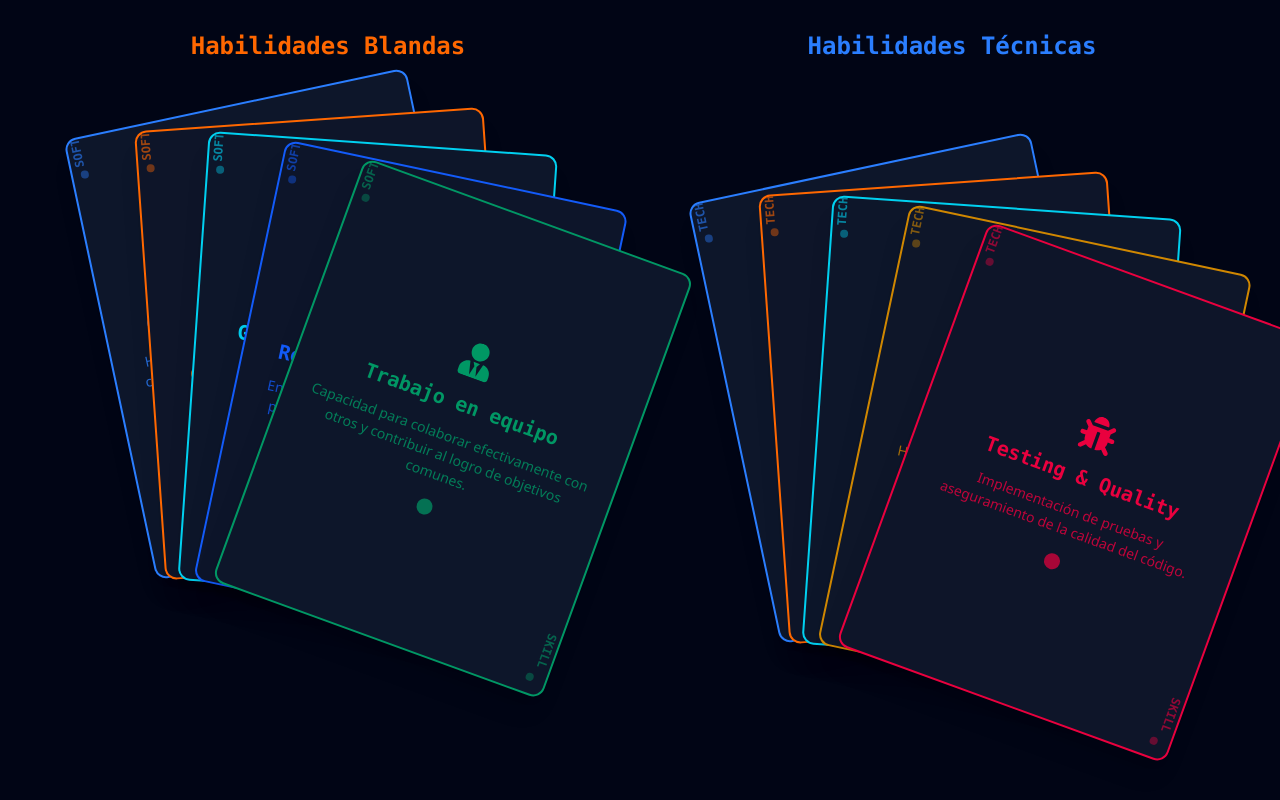
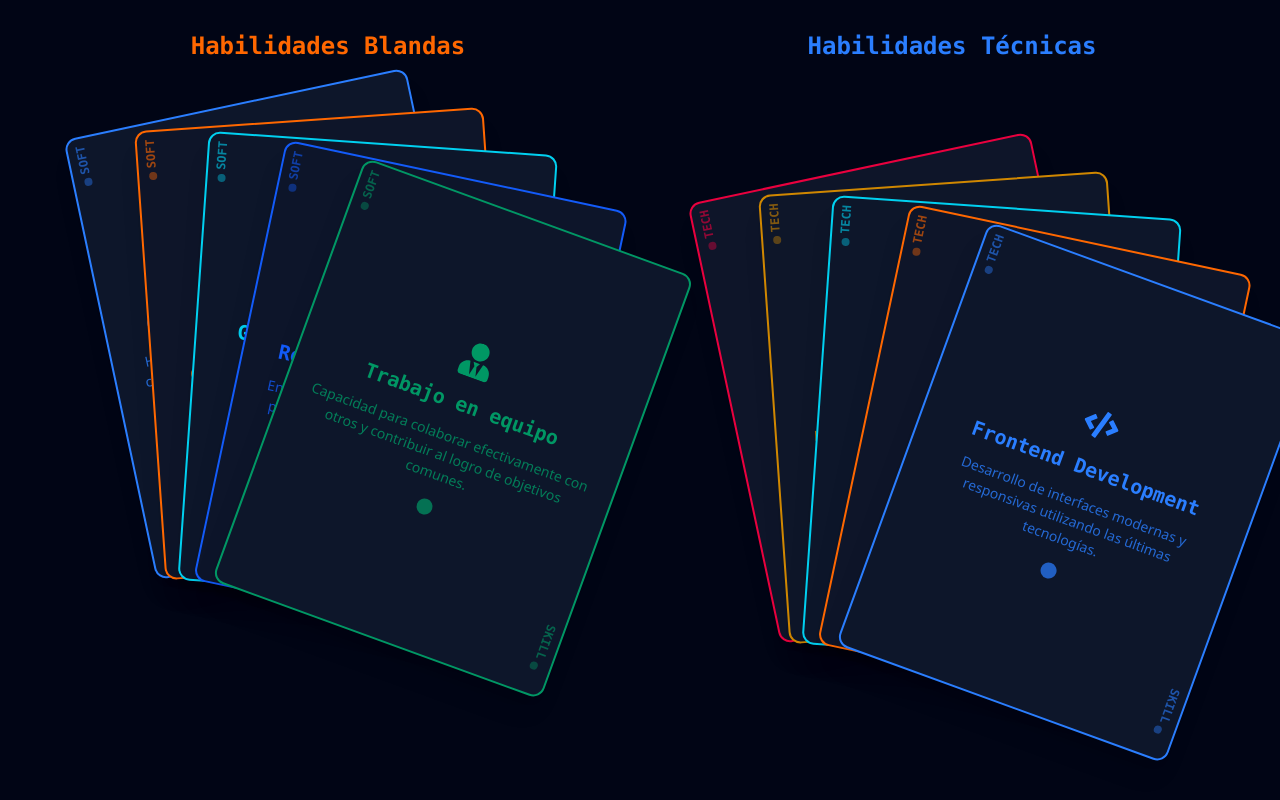
Before and after one commit to victortelles/Portafolio, a Next.js app: page /about in a window 1280 px wide. Shown: the part 2478-3278 px from the top of the page. Built offline with nearby package versions, Linux system fonts and the light colour scheme.

Commit message:
actualizacion de datos en skills

```diff
--- a/src/components/about/Skills/Skills.tsx
+++ b/src/components/about/Skills/Skills.tsx
@@ -151,14 +151,14 @@ const Skills: React.FC = () => {
                                             <div className={`absolute inset-0 ${colorClasses.bg} opacity-10`} />
 
                                             {/* Texto lateral izquierdo vertical */}
-                                            <div className="absolute left-2 top-4 transform -rotate-90 origin-left">
+                                            <div className="absolute left-3 top-6 transform -rotate-90 origin-left">
                                                 <span className={`font-mono text-xs font-bold ${colorClasses.text} opacity-60`}>
                                                     SOFT
                                                 </span>
                                             </div>
 
                                             {/* Texto lateral derecho vertical */}
-                                            <div className="absolute right-2 bottom-4 transform rotate-90 origin-right">
+                                            <div className="absolute right-3 bottom-6 transform rotate-90 origin-right">
                                                 <span className={`font-mono text-xs font-bold ${colorClasses.text} opacity-60`}>
                                                     SKILL
                                                 </span>
@@ -186,8 +186,8 @@ const Skills: React.FC = () => {
                                             </div>
 
                                             {/* Decoración de esquinas */}
-                                            <div className={`absolute top-8 left-2 w-2 h-2 rounded-full ${colorClasses.text.replace('text-', 'bg-')} opacity-40`} />
-                                            <div className={`absolute bottom-3 right-3 w-2 h-2 rounded-full ${colorClasses.text.replace('text-', 'bg-')} opacity-40`} />
+                                            <div className={`absolute top-10 left-2.5 w-2 h-2 rounded-full ${colorClasses.text.replace('text-', 'bg-')} opacity-40`} />
+                                            <div className={`absolute bottom-6 right-3 w-2 h-2 rounded-full ${colorClasses.text.replace('text-', 'bg-')} opacity-40`} />
                                         </motion.div>
                                     )
                                 })}
@@ -263,14 +263,14 @@ const Skills: React.FC = () => {
                                             <div className={`absolute inset-0 ${colorClasses.bg} opacity-10`} />
 
                                             {/* Texto lateral izquierdo vertical */}
-                                            <div className="absolute left-2 top-4 transform -rotate-90 origin-left">
+                                            <div className="absolute left-3 top-6 transform -rotate-90 origin-left">
                                                 <span className={`font-mono text-xs font-bold ${colorClasses.text} opacity-60`}>
                                                     TECH
                                                 </span>
                                             </div>
 
                                             {/* Texto lateral derecho vertical */}
-                                            <div className="absolute right-2 bottom-4 transform rotate-90 origin-right">
+                                            <div className="absolute right-3 bottom-6 transform rotate-90 origin-right">
                                                 <span className={`font-mono text-xs font-bold ${colorClasses.text} opacity-60`}>
                                                     SKILL
                                                 </span>
@@ -298,8 +298,8 @@ const Skills: React.FC = () => {
                                             </div>
 
                                             {/* Decoración de esquinas */}
-                                            <div className={`absolute top-8 left-2 w-2 h-2 rounded-full ${colorClasses.text.replace('text-', 'bg-')} opacity-40`} />
-                                            <div className={`absolute bottom-3 right-3 w-2 h-2 rounded-full ${colorClasses.text.replace('text-', 'bg-')} opacity-40`} />
+                                            <div className={`absolute top-10 left-2.5 w-2 h-2 rounded-full ${colorClasses.text.replace('text-', 'bg-')} opacity-40`} />
+                                            <div className={`absolute bottom-6 right-3 w-2 h-2 rounded-full ${colorClasses.text.replace('text-', 'bg-')} opacity-40`} />
                                         </motion.div>
                                     )
                                 })}
--- a/src/components/about/Skills/skillsData.json
+++ b/src/components/about/Skills/skillsData.json
@@ -110,48 +110,47 @@
             ]
         }
     ],
-
     "hardSkills": [
         {
             "id": 6,
-            "title": "Frontend Development",
-            "description": "Desarrollo de interfaces modernas y responsivas utilizando las últimas tecnologías.",
-            "detailedDescription": "Especialización en desarrollo frontend con experiencia sólida en React, Next.js y TypeScript. Enfoque en crear interfaces de usuario modernas, accesibles y altamente performantes con las mejores prácticas de la industria.",
-            "color": "primary",
-            "icon": "FaCode",
+            "title": "Calidad & Pruebas",
+            "description": "Implementación de pruebas y aseguramiento de la calidad del código.",
+            "detailedDescription": "Enfoque integral en calidad de software mediante testing automatizado y mejores prácticas de desarrollo. Experiencia en TDD, estrategia de pruebas y herramientas de calidad de codigo.",
+            "color": "error",
+            "icon": "FaBug",
             "items": [
-                "React & Next.js",
-                "TypeScript",
-                "Tailwind CSS",
-                "Responsive Design"
+                "Pruebas unitarias (Jest)",
+                "Pruebas de integración (Cypress)",
+                "Prueba de sistema (Selenium)",
+                "TDD & BDD",
+                "Cobertura de codigo"
             ],
             "keyFeatures": [
-                "Component architecture",
-                "State management",
-                "Performance optimization",
-                "Accessibility (a11y)",
-                "Progressive Web Apps"
+                "Automatizacion pruebas",
+                "Cobertura",
+                "Deteccion de fallos"
             ]
         },
         {
             "id": 7,
-            "title": "Backend Development",
-            "description": "Creación de APIs robustas y sistemas escalables del lado del servidor.",
-            "detailedDescription": "Desarrollo de arquitecturas backend escalables utilizando Node.js, Python y Java. Experiencia en diseño de APIs RESTful, microservicios y sistemas distribuidos con enfoque en performance y seguridad.",
-            "color": "secondary",
-            "icon": "FaServer",
+            "title": "Herramientas & DevOps",
+            "description": "Herramientas de desarrollo, versionado y automatización de procesos.",
+            "detailedDescription": "Implementacion de herramientas DevOps para automatización, CI/CD y gestión de infraestructura. Experiencia con containerización, orquestación y deployment automatizado.",
+            "color": "warning",
+            "icon": "FaCogs",
             "items": [
-                "Node.js & Express",
-                "Python",
-                "Java",
-                "RESTful APIs"
+                "Git & GitHub",
+                "Github Actions",
+                "Docker",
+                "CI/CD",
+                "VS Code"
             ],
             "keyFeatures": [
-                "Microservices architecture",
-                "API design",
-                "Authentication & Authorization",
-                "Caching strategies",
-                "Load balancing"
+                "Container orchestration",
+                "Infrastructure as Code",
+                "Automated testing",
+                "Monitoring & Logging",
+                "Deployment automation"
             ]
         },
         {
@@ -177,44 +176,44 @@
         },
         {
             "id": 9,
-            "title": "DevOps & Tools",
-            "description": "Herramientas de desarrollo, versionado y automatización de procesos.",
-            "detailedDescription": "Competencia en herramientas DevOps modernas para automatización, CI/CD y gestión de infraestructura. Experiencia con containerización, orquestación y deployment automatizado.",
-            "color": "warning",
-            "icon": "FaCogs",
+            "title": "Backend Development",
+            "description": "Creación de APIs robustas y sistemas escalables del lado del servidor.",
+            "detailedDescription": "Desarrollo de arquitecturas backend escalables utilizando Node.js, Python y Java. Experiencia en diseño de APIs RESTful, microservicios y sistemas distribuidos con enfoque en performance y seguridad.",
+            "color": "secondary",
+            "icon": "FaServer",
             "items": [
-                "Git & GitHub",
-                "Docker",
-                "CI/CD",
-                "VS Code"
+                "Node.js & Express",
+                "Python",
+                "Java",
+                "RESTful APIs"
             ],
             "keyFeatures": [
-                "Container orchestration",
-                "Infrastructure as Code",
-                "Automated testing",
-                "Monitoring & Logging",
-                "Deployment automation"
+                "Microservices architecture",
+                "API design",
+                "Authentication & Authorization",
+                "Caching strategies",
+                "Load balancing"
             ]
         },
         {
             "id": 10,
-            "title": "Testing & Quality",
-            "description": "Implementación de pruebas y aseguramiento de la calidad del código.",
-            "detailedDescription": "Enfoque integral en calidad de software mediante testing automatizado, code review y mejores prácticas de desarrollo. Experiencia en TDD, testing strategies y herramientas de quality assurance.",
-            "color": "error",
-            "icon": "FaBug",
+            "title": "Frontend Development",
+            "description": "Desarrollo de interfaces modernas y responsivas utilizando las últimas tecnologías.",
+            "detailedDescription": "Especialización en desarrollo frontend con experiencia sólida en React, Next.js y TypeScript. Enfoque en crear interfaces de usuario modernas, accesibles y altamente performantes con las mejores prácticas de la industria.",
+            "color": "primary",
+            "icon": "FaCode",
             "items": [
-                "Unit Testing",
-                "Integration Tests",
-                "Code Quality",
-                "Debugging"
+                "React & Next.js",
+                "TypeScript",
+                "Tailwind CSS",
+                "Responsive Design"
             ],
             "keyFeatures": [
-                "Test-Driven Development",
-                "Automated testing",
-                "Code coverage",
-                "Performance testing",
-                "Quality metrics"
+                "Component architecture",
+                "State management",
+                "Performance optimization",
+                "Accessibility (a11y)",
+                "Progressive Web Apps"
             ]
         }
     ]
```
